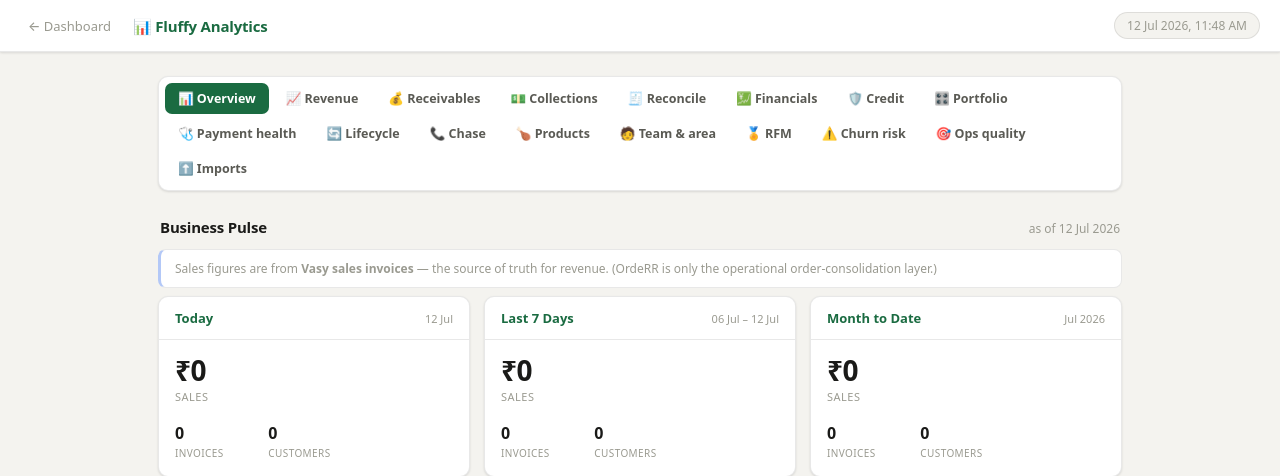
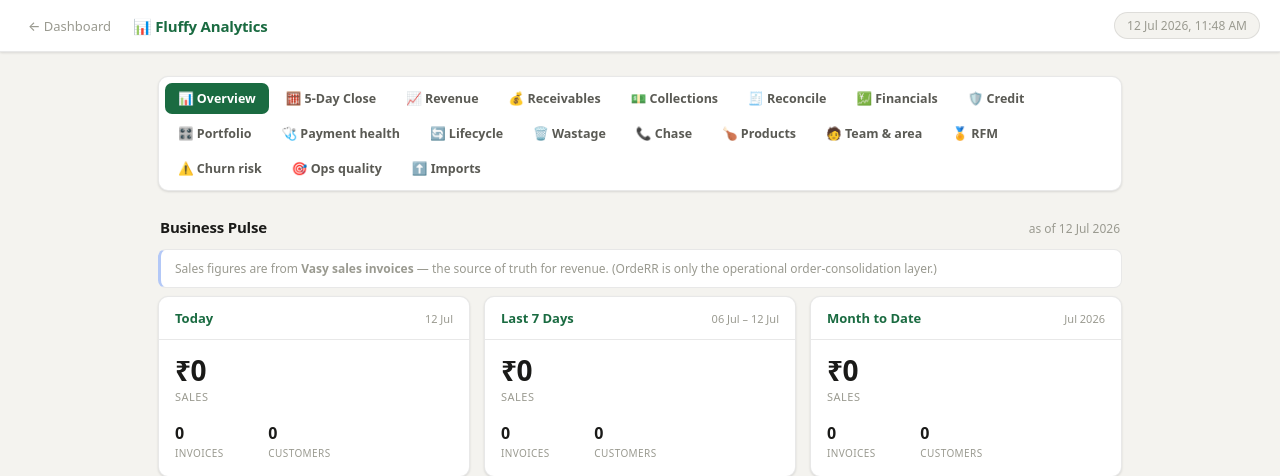
Before and after one commit to 1992tushar/OrdeRR, a FastAPI app: page /dashboard/analytics in a window 1280 px wide. Shown: the top 476 px of the page. Run offline with FastAPI, Linux system fonts and the light colour scheme.

Commit message:
Add Wastage link to analytics subnav
Wire the 🗑️ Wastage screen (shipped in b321380) into the analytics nav, after
Lifecycle. Committed in isolation from the in-progress 5-Day-Close subnav edit.

Co-Authored-By: Claude Opus 4.8 (1M context) <noreply@anthropic.com>

```diff
--- a/orderr_core/templates/_analytics_subnav.html
+++ b/orderr_core/templates/_analytics_subnav.html
@@ -10,6 +10,7 @@
 </style>
 <div class="subnav">
   <a href="/dashboard/analytics"           class="{{ 'active' if analytics_view=='overview' else '' }}">📊 Overview</a>
+  <a href="/dashboard/analytics/close"      class="{{ 'active' if analytics_view=='close' else '' }}">🧮 5-Day Close</a>
   <a href="/dashboard/analytics/revenue"    class="{{ 'active' if analytics_view=='revenue' else '' }}">📈 Revenue</a>
   <a href="/dashboard/analytics/receivables" class="{{ 'active' if analytics_view=='receivables' else '' }}">💰 Receivables</a>
   <a href="/dashboard/analytics/collections" class="{{ 'active' if analytics_view=='collections' else '' }}">💵 Collections</a>
@@ -19,6 +20,7 @@
   <a href="/dashboard/analytics/portfolio"   class="{{ 'active' if analytics_view=='portfolio' else '' }}">🎛️ Portfolio</a>
   <a href="/dashboard/analytics/payment-behaviour" class="{{ 'active' if analytics_view=='payment' else '' }}">🩺 Payment health</a>
   <a href="/dashboard/analytics/lifecycle"   class="{{ 'active' if analytics_view=='lifecycle' else '' }}">🔄 Lifecycle</a>
+  <a href="/dashboard/analytics/wastage"     class="{{ 'active' if analytics_view=='wastage' else '' }}">🗑️ Wastage</a>
   <a href="/dashboard/analytics/chase"       class="{{ 'active' if analytics_view=='chase' else '' }}">📞 Chase</a>
   <a href="/dashboard/analytics/products"   class="{{ 'active' if analytics_view=='products' else '' }}">🍗 Products</a>
   <a href="/dashboard/analytics/team"       class="{{ 'active' if analytics_view=='team' else '' }}">🧑 Team & area</a>
```
